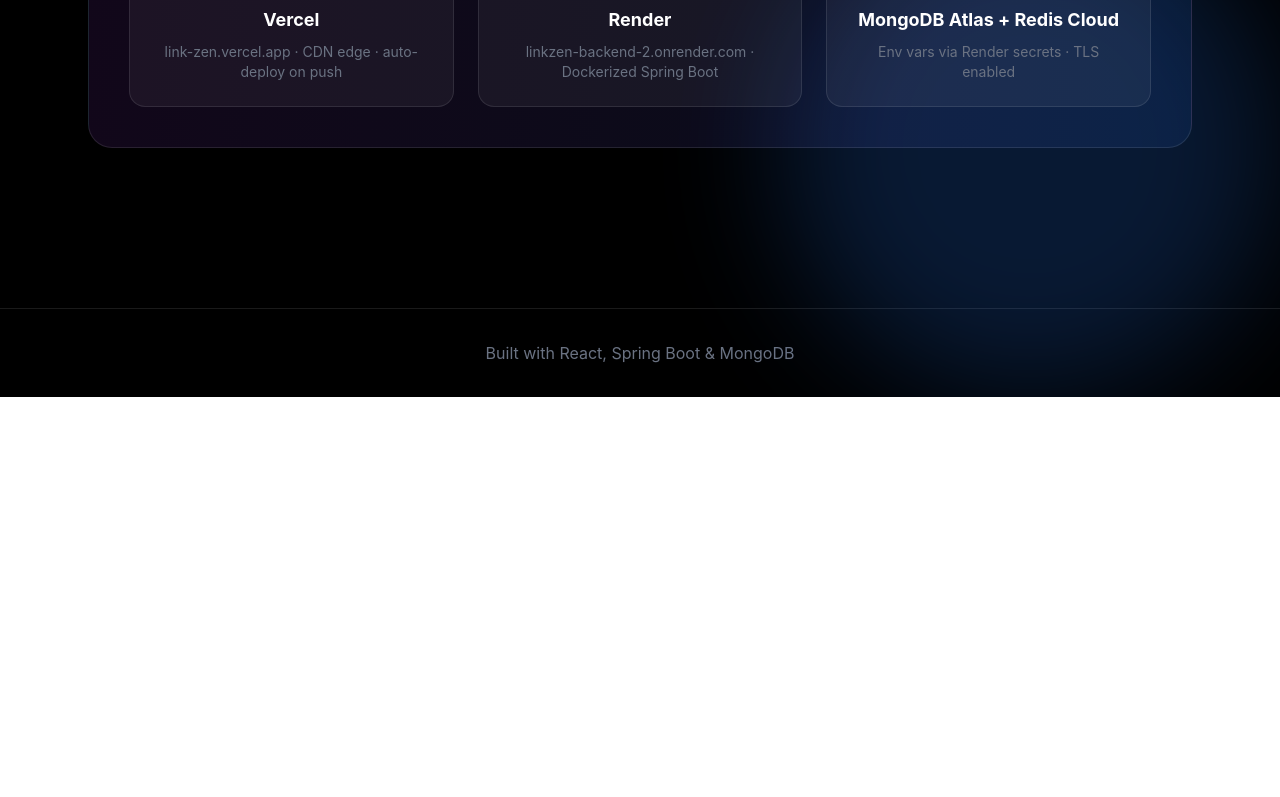
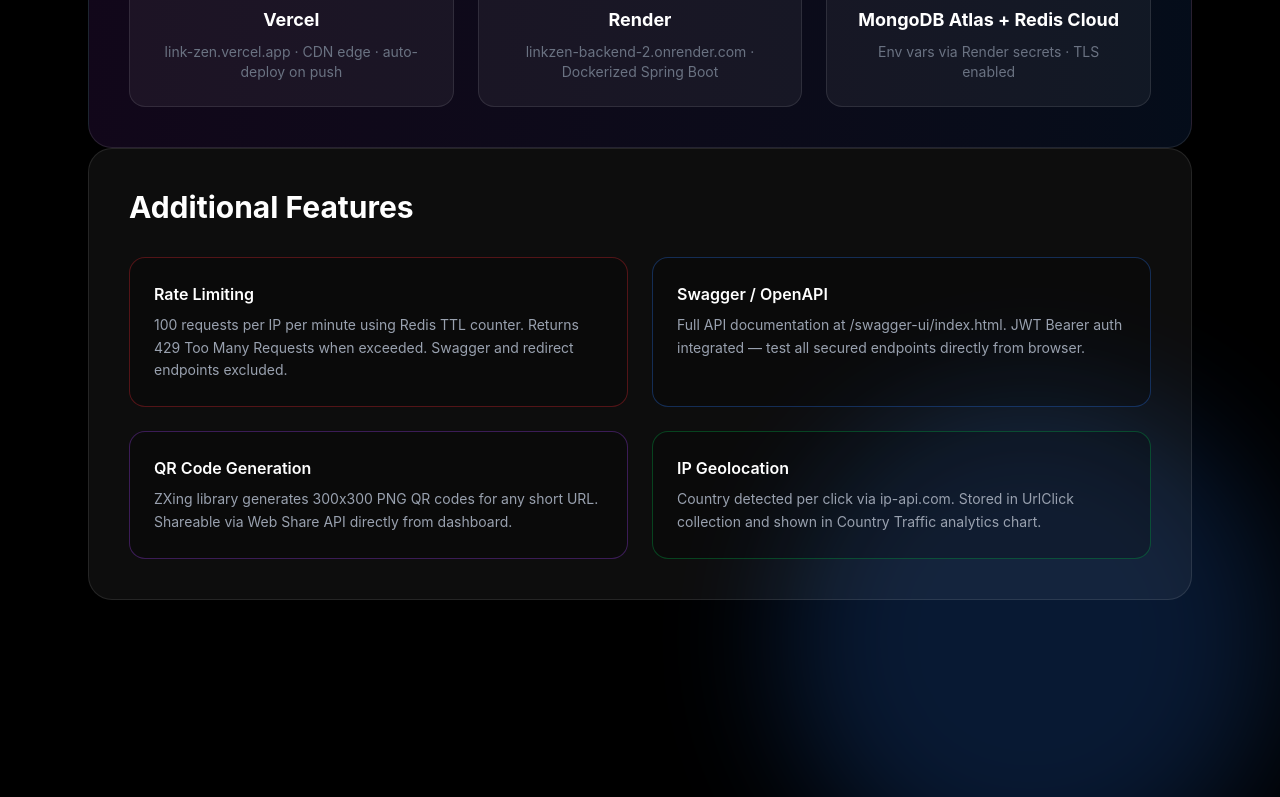
Before and after one commit to impratikspatil/LinkZen, a React (Vite) app: page /architecture in a window 1280 px wide. Shown: the part 4694-5491 px from the top of the page. Before the commit the page ends 5091 px from the top, so only its background shows below. Built offline with nearby package versions, Linux system fonts and the light colour scheme.

Commit message:
updated architecture

```diff
--- a/src/pages/Architecture.jsx
+++ b/src/pages/Architecture.jsx
@@ -231,7 +231,7 @@
           <div className="grid grid-cols-1 md:grid-cols-2 gap-6">
             {[
               {
-                title: "Backend", tags: ["Java 17", "Spring Boot 3", "Spring Security", "JWT (jjwt 0.11)", "Spring Data MongoDB", "Redis", "ZXing QR", "Lombok", "Maven"],
+                title: "Backend", tags: ["Java 17", "Spring Boot 3", "Spring Security", "JWT (jjwt 0.11)", "Spring Data MongoDB", "Redis", "ZXing QR", "Lombok", "Maven", "Springdoc OpenAPI 2.8", "Rate Limiting (Redis)"],
                 color: "text-purple-300 bg-purple-500/10 border-purple-500/20"
               },
               {
@@ -278,6 +278,25 @@
           </div>
         </div>
 
+        {/* Additional Features */}
+        <div className="bg-white/5 border border-white/10 rounded-3xl p-10 mb-10">
+          <h2 className="text-3xl font-bold mb-8">Additional Features</h2>
+
+          <div className="grid grid-cols-1 md:grid-cols-2 gap-6">
+            {[
+              { title: "Rate Limiting", desc: "100 requests per IP per minute using Redis TTL counter. Returns 429 Too Many Requests when exceeded. Swagger and redirect endpoints excluded.", color: "border-red-500/30" },
+              { title: "Swagger / OpenAPI", desc: "Full API documentation at /swagger-ui/index.html. JWT Bearer auth integrated — test all secured endpoints directly from browser.", color: "border-blue-500/30" },
+              { title: "QR Code Generation", desc: "ZXing library generates 300x300 PNG QR codes for any short URL. Shareable via Web Share API directly from dashboard.", color: "border-purple-500/30" },
+              { title: "IP Geolocation", desc: "Country detected per click via ip-api.com. Stored in UrlClick collection and shown in Country Traffic analytics chart.", color: "border-green-500/30" },
+            ].map((item) => (
+              <div key={item.title} className={`bg-black/20 border ${item.color} rounded-2xl p-6`}>
+                <p className="font-semibold text-white mb-2">{item.title}</p>
+                <p className="text-gray-400 text-sm leading-relaxed">{item.desc}</p>
+              </div>
+            ))}
+          </div>
+        </div>
+
       </section>
 
       <Footer />
```
